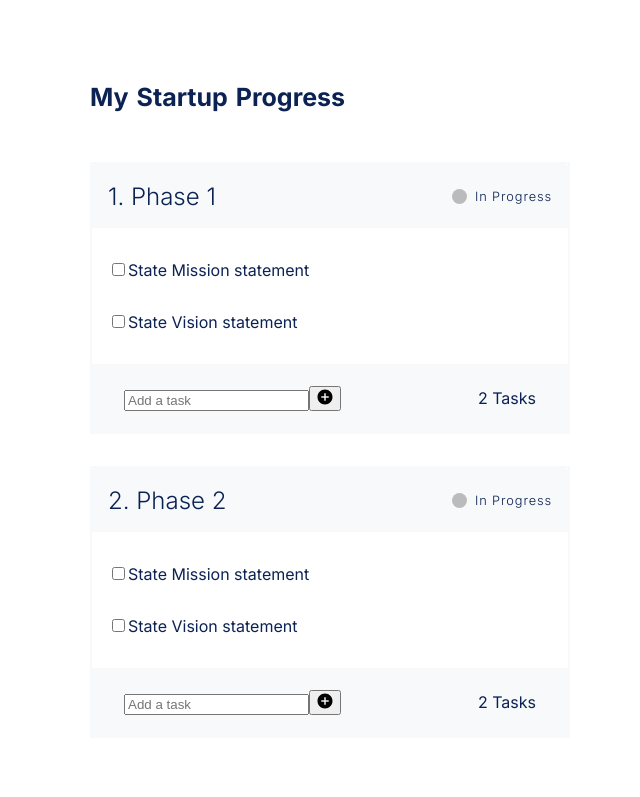
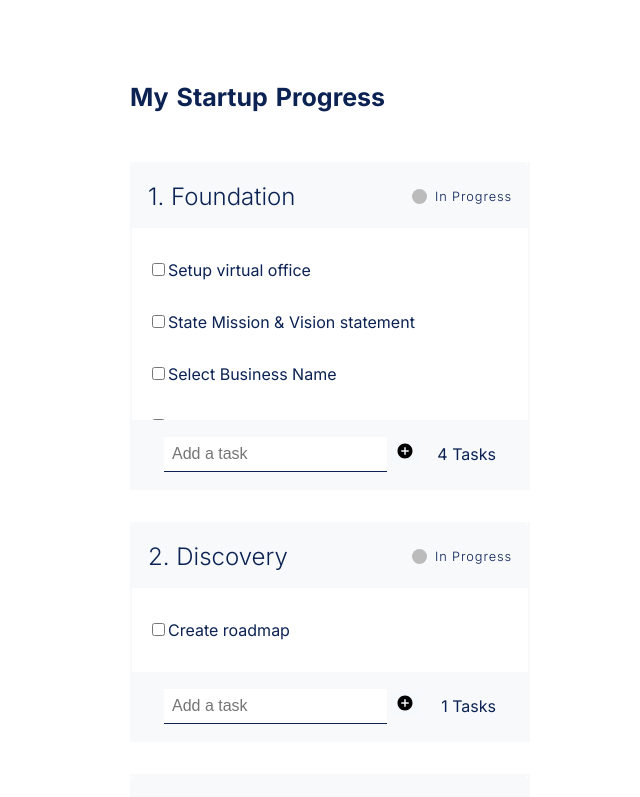
Before and after one commit to hellodemola/startupChecker, a React (Create React App) app: page / in a window 1280 px wide. Shown: the top 797 px of the page, without its empty margins (310-950 px from the left). Built offline with nearby package versions, Linux system fonts and the light colour scheme.

Commit message:
feat add new task

```diff
--- a/public/index.html
+++ b/public/index.html
@@ -7,7 +7,7 @@
     <meta name="theme-color" content="#000000" />
     <meta
       name="description"
-      content="Web site created using create-react-app"
+      content="My App"
     />
     <link rel="apple-touch-icon" href="%PUBLIC_URL%/logo192.png" />
     <!--
@@ -24,7 +24,7 @@
       work correctly both with client-side routing and a non-root public URL.
       Learn how to configure a non-root public URL by running `npm run build`.
     -->
-    <title>React App</title>
+    <title>My Startup App | Ademola </title>
   </head>
   <body>
     <noscript>You need to enable JavaScript to run this app.</noscript>
--- a/src/index.css
+++ b/src/index.css
@@ -26,7 +26,7 @@ code {
 }
 
 .container {
-  width: 30em;
+  width: 25em;
 }
 
 h1{
@@ -66,6 +66,8 @@ h1{
 .phase-content {
   /* height: 20em; */
   padding: 1em 0;
+  max-height: 10em;
+  overflow-y: scroll;
 }
 
 .phase-contain {
@@ -95,6 +97,7 @@ h1{
   display: flex;
   flex-direction: row;
   align-items: center;
+  justify-content: space-between;
 }
 
 .add-steps:hover{
@@ -108,3 +111,31 @@ h1{
   justify-content: space-between;
   padding: 0.5em 2em;
 }
+
+
+/*
+  Form sytlin another css file
+*/
+
+button{
+  background-color: #f6f9fb;
+  color: none;
+  border: 1px solid #f6f9fb;
+  margin-left: 0.2em;
+}
+
+button:hover{
+  background-color: #f6f9fb;
+  color: none;
+  border: 1px solid #f6f9fb;
+  display: inline;
+}
+
+input {
+  border: none;
+  border-bottom: 1px solid #0B2253;
+  padding: 0.5em;
+  font-size: 1em;
+  font-weight: 300;
+  color: #0B2253;
+}
--- a/src/utilis/data.js
+++ b/src/utilis/data.js
@@ -1,34 +1,56 @@
  export const stageData = [
     {
       id: 1,
-      name: "Phase 1",
+      name: "Foundation",
       status: "In Progress",
       todo: [
         {
           id: 1,
-          name: "State Mission statement",
+          name: "Setup virtual office",
           status: true,
         },
         {
           id: 2,
-          name: "State Vision statement",
+          name: "State Mission & Vision statement",
+          status: false,
+        },
+         {
+          id: 3,
+          name: "Select Business Name",
+          status: false,
+        },
+          {
+          id: 3,
+          name: "Buy Domain Name",
           status: false,
         }
       ]
     },
     {
       id: 2,
-      name: "Phase 2",
+      name: "Discovery",
       status: "In Progress",
       todo: [
         {
           id: 1,
-          name: "State Mission statement",
+          name: "Create roadmap",
+          status: true,
+        }
+      ]
+   },
+    {
+      id: 3,
+      name: "Delivery",
+      status: "In Progress",
+      todo: [
+        {
+          id: 1,
+          name: "Release marketing website",
           status: true,
         },
         {
           id: 2,
-          name: "State Vision statement",
+          name: "Release MVP",
           status: false,
         }
       ]
```
